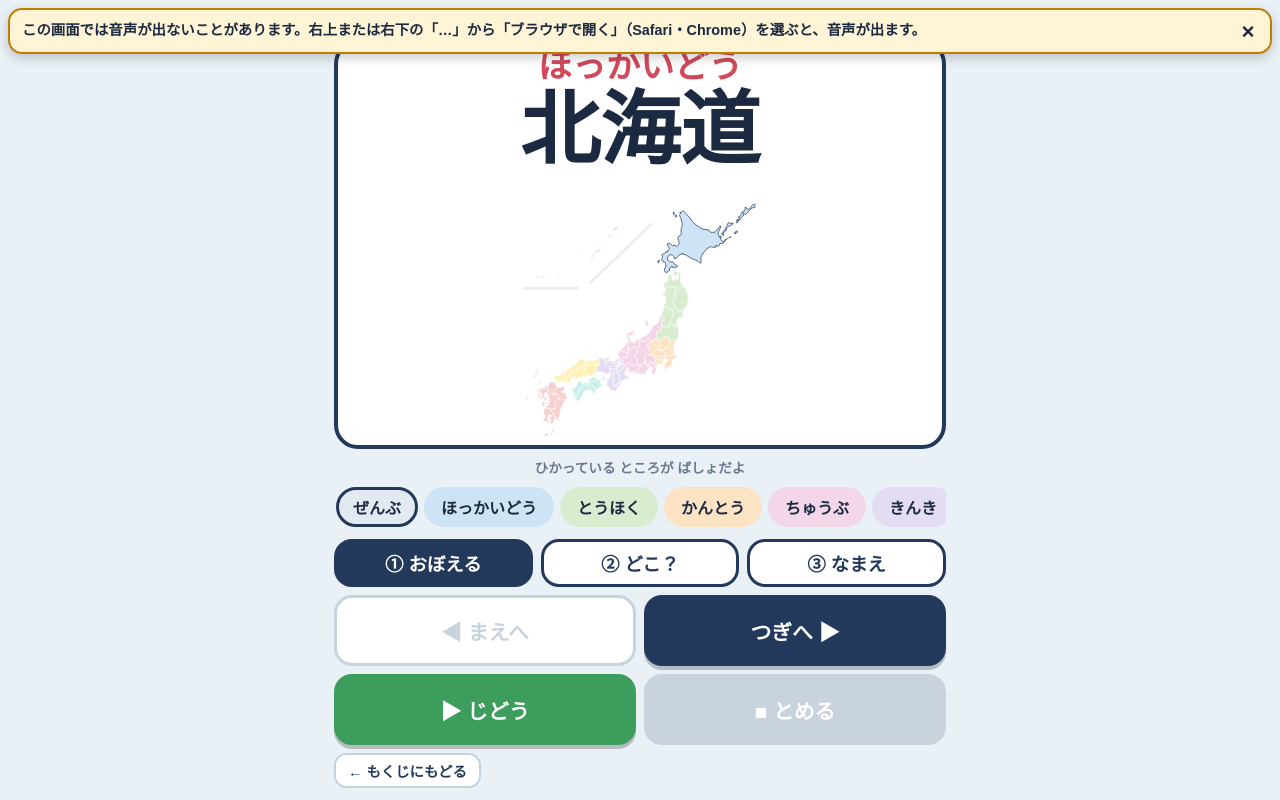
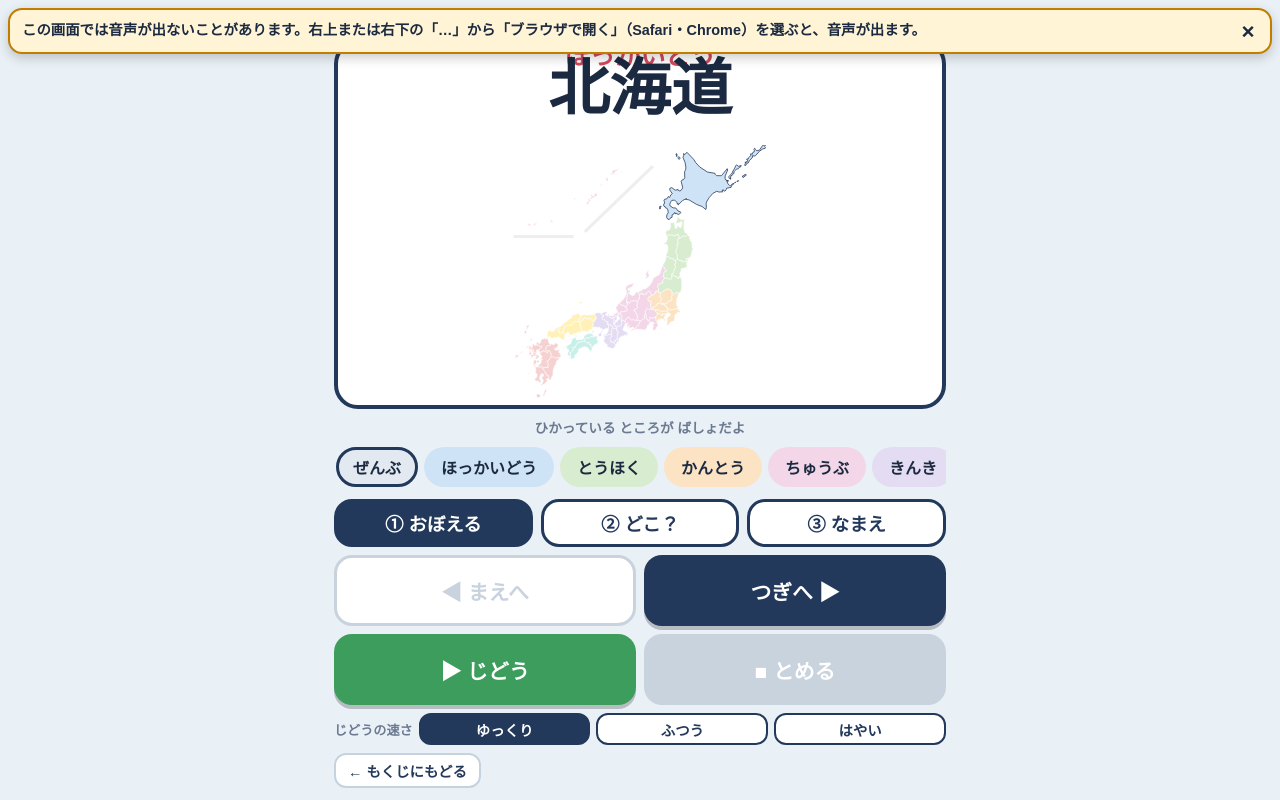
Before and after one commit to kato-yoshimi/kumon, a plain HTML site: page todouhuken/index.html in a window 1280 px wide. Drawn offline with Linux system fonts and the light colour scheme; a web font is replaced by a local one.

Commit message:
都道府県速度調整ボタン追加

```diff
--- a/todouhuken/index.html
+++ b/todouhuken/index.html
@@ -75,18 +75,29 @@
 
   /* 名前（漢字とふりがな）：大きく */
   .head {
-    height: 40cqh; width: 100%;
+  height: 28cqh;
+  width: 100%;
+  display: flex;
+  flex-direction: column;
+  align-items: center;
+  justify-content: center;
+  padding: 0 2cqw;
     display: flex; flex-direction: column; align-items: center; justify-content: center;
     padding: 0 2cqw;
   }
   .h-furi {
-    color: var(--yomi);
-    font-size: min(calc(90cqw / var(--m, 6)), 8.5cqh);
-    line-height: 1.2; min-height: 1.2em; white-space: nowrap;
+  color: var(--yomi);
+  font-size: min(calc(90cqw / var(--m, 6)), 7cqh);
+  line-height: 1.2;
+  min-height: 1.2em;
+  white-space: nowrap;
+margin-bottom: -8px;
   }
   .h-kanji {
-    font-size: min(calc(84cqw / var(--n, 3)), 20cqh);
-    line-height: 1.08; white-space: nowrap;
+margin-top: -8px;
+  font-size: min(calc(84cqw / var(--n, 3)), 17cqh);
+  line-height: 1.08;
+  white-space: nowrap;
   }
   .h-msg { font-size: min(5.5cqh, 6cqw); min-height: 1.3em; white-space: nowrap; }
   .h-msg.ok { color: var(--green); }
@@ -149,6 +160,15 @@
 
   .panel { display: none; height: var(--ph); flex-direction: column; gap: 8px; }
   .panel.on { display: flex; }
+  .speed-row { display: flex; align-items: center; gap: 6px; }
+  .speed-label { flex: 0 0 auto; font-size: .82rem; color: var(--muted); }
+  .speed-btn {
+    flex: 1; min-width: 0; min-height: 32px; padding: 2px 4px;
+    font-size: .9rem; border-radius: 12px;
+    background: #fff; color: var(--navy); border: 2px solid var(--navy);
+    box-shadow: none;
+  }
+  .speed-btn[aria-pressed="true"] { background: var(--navy); color: #fff; }
   .grid2 { flex: 1; min-height: 0; display: grid; grid-template: 1fr 1fr / 1fr 1fr; gap: 8px; }
   .grid1 { flex: 1; min-height: 0; display: grid; grid-template-rows: 1fr 1fr; gap: 8px; }
   .b-prev { background: #fff; color: var(--navy); border: 3px solid var(--navy); }
@@ -218,6 +238,7 @@
 
   <!-- ①おぼえる -->
   <div class="panel on" id="p-learn">
+
     <div class="grid2">
       <button class="b-prev" id="btn-prev">◀ まえへ</button>
       <button class="b-next" id="btn-next">つぎへ ▶</button>
@@ -239,6 +260,12 @@
       <button class="b-next" id="btn-again">もういちど</button>
     </div>
   </div>
+ <div class="speed-row" aria-label="じどう再生の速さ">
+      <span class="speed-label">じどうの速さ</span>
+      <button class="speed-btn" data-speed="slow" aria-pressed="true">ゆっくり</button>
+      <button class="speed-btn" data-speed="normal" aria-pressed="false">ふつう</button>
+      <button class="speed-btn" data-speed="fast" aria-pressed="false">はやい</button>
+    </div>
   <div class="home-row"><a class="home-link" href="https://kato-yoshimi.github.io/kumon/">← もくじにもどる</a></div>
 </div>
 
@@ -306,7 +333,8 @@
   ];
   const COLOR = Object.fromEntries(REGIONS.map(r => [r.key, r.color]));
   const BADGE = ['#d1495b', '#2a9d8f', '#6a4c93', '#e07a1f'];   // ②の番号の色
-  const AUTO_WAIT_MS = 3000;   // 「じどう」で、読んだあとに待つ時間
+  const AUTO_WAIT_MS = { slow: 3000, normal: 1500, fast: 750 }; // 読み上げ後の待ち時間
+  let autoSpeed = 'slow';
   const QUIZ_N = 10;           // クイズ1回の問題数
   const SPEECH_RATE = 0.85;
   const ALL = P.map((_, i) => i);
@@ -469,6 +497,7 @@
     }
     document.querySelectorAll('.mode').forEach((b, i) => b.setAttribute('aria-pressed', i === mode));
     document.querySelectorAll('.rchip').forEach(b => b.setAttribute('aria-pressed', b.dataset.r === range));
+    document.querySelectorAll('.speed-btn').forEach(b => b.setAttribute('aria-pressed', b.dataset.speed === autoSpeed));
   }
 
   function setPanels(resultShown) {
@@ -505,7 +534,7 @@
     renderMain();
     speak(P[list[idx]][1], () => {
       if (g !== gen) return;
-      later(AUTO_WAIT_MS, g, () => {
+      later(AUTO_WAIT_MS[autoSpeed], g, () => {
         if (idx >= list.length - 1) { finishAuto(); return; }
         idx++;
         autoStep();
@@ -613,6 +642,12 @@
   $('btn-next').addEventListener('click', () => goLearn(1));
   $('btn-auto').addEventListener('click', startAuto);
   $('btn-stop').addEventListener('click', stopAuto);
+  document.querySelectorAll('.speed-btn').forEach(b => {
+    b.addEventListener('click', () => {
+      autoSpeed = b.dataset.speed;
+      updateButtons();
+    });
+  });
   $('choices').addEventListener('click', e => {
     const b = e.target.closest('button[data-k]');
     if (b) onChoose(Number(b.dataset.k));
```
